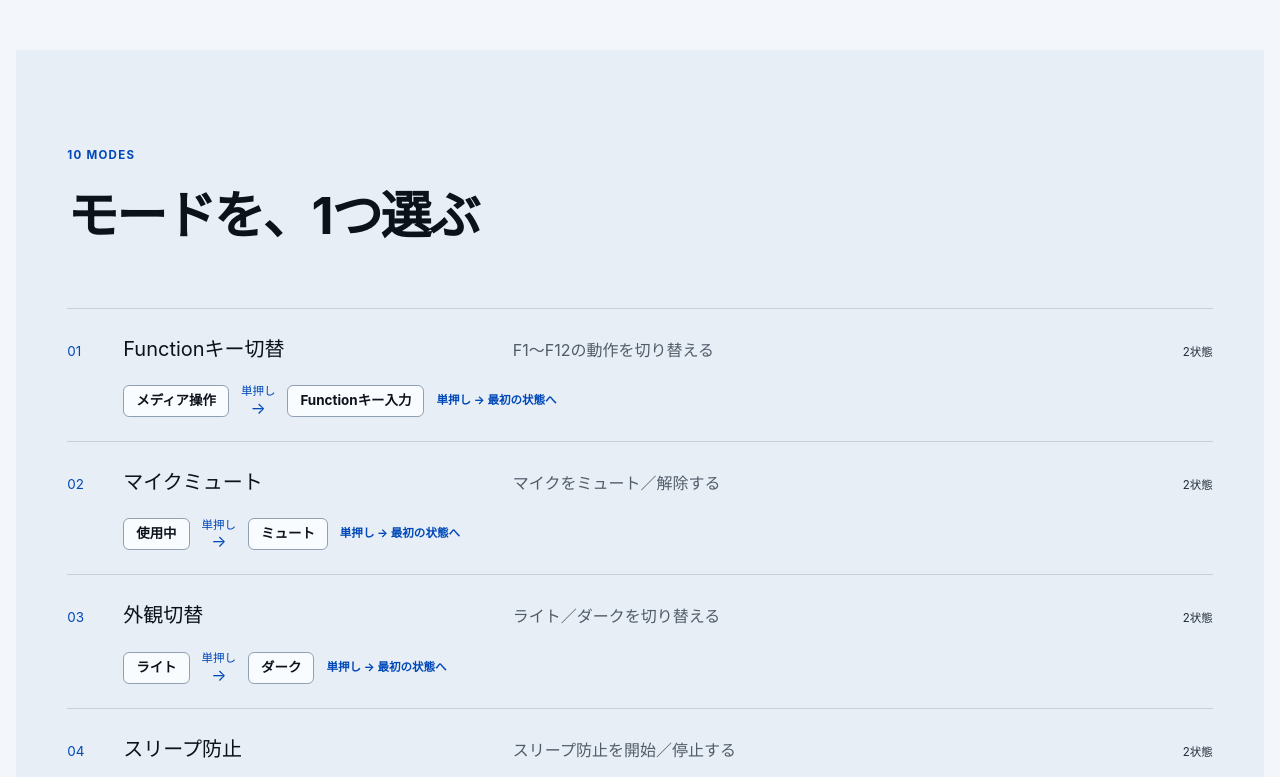
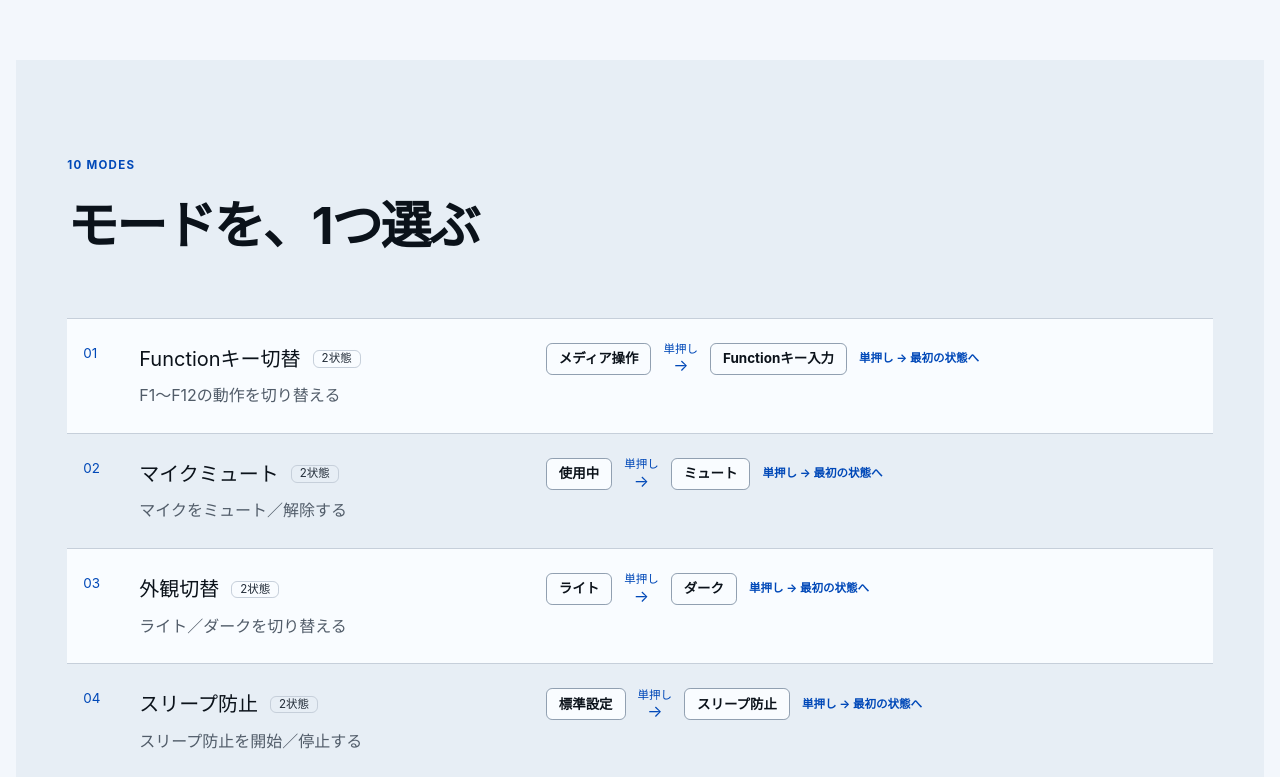
Before and after one commit to mumei/capswitch-website, a Next.js app: page / in a window 1280 px wide. Shown: the part 2709-3486 px from the top of the page. Built offline with nearby package versions, Linux system fonts and the light colour scheme.

Commit message:
Clarify mode selection and flow

```diff
--- a/app/globals.css
+++ b/app/globals.css
@@ -151,17 +151,25 @@ h1 { max-width: 12ch; font-size: clamp(2.7rem, 4vw + .5rem, 4.5rem); font-weight
 .modes-section { padding-block: var(--space-3xl); background: var(--color-paper-2); max-width: none; }
 .modes-inner { width: min(100%, calc(var(--content-max) - 2 * var(--page-gutter))); margin-inline: auto; }
 .modes-section .section-intro { max-width: 46rem; }
-.mode-list { margin-top: var(--space-2xl); }
+.mode-list { margin-top: var(--space-2xl); border-top: var(--rule) solid var(--color-rule); }
 .mode-row {
   display: grid; grid-template-columns: 2.5rem minmax(0, 1fr); gap: var(--space-sm) var(--space-md);
-  padding-block: var(--space-lg); border-top: var(--rule) solid var(--color-rule);
+  padding: var(--space-lg) var(--space-md); border-bottom: var(--rule) solid var(--color-rule);
 }
+.mode-row:nth-child(odd) { background: var(--color-panel); }
 .mode-number { color: var(--color-accent-dark); font-family: var(--font-body); font-size: var(--text-sm); }
-.mode-row h3 { font-size: var(--text-md); }
-.mode-row p { grid-column: 2; color: var(--color-muted); }
-.mode-type { grid-column: 2; width: fit-content; color: var(--color-ink-2); font-family: var(--font-body); font-size: var(--text-xs); white-space: nowrap; }
+.mode-summary { min-width: 0; display: grid; gap: var(--space-xs); }
+.mode-heading { display: flex; flex-wrap: wrap; align-items: center; gap: var(--space-sm); }
+.mode-heading h3 { font-size: var(--text-md); }
+.mode-summary p { color: var(--color-muted); }
+.mode-type {
+  width: fit-content; padding: var(--space-3xs) var(--space-xs);
+  border: var(--rule) solid var(--color-rule); border-radius: var(--radius-sm);
+  color: var(--color-ink-2); font-family: var(--font-body); font-size: var(--text-xs);
+  line-height: 1; white-space: nowrap;
+}
 .mode-transition {
-  grid-column: 2; min-width: 0; margin-top: var(--space-xs);
+  grid-column: 2; min-width: 0;
   display: flex; flex-wrap: wrap; align-items: center; gap: var(--space-sm) var(--space-md);
 }
 .transition-track { min-width: 0; display: flex; flex-wrap: wrap; align-items: center; gap: var(--space-sm); }
@@ -220,9 +228,8 @@ h1 { max-width: 12ch; font-size: clamp(2.7rem, 4vw + .5rem, 4.5rem); font-weight
   .tour-chapter-menu .tour-screenshot { width: min(100%, 32rem); justify-self: start; }
   .tour-action { grid-template-columns: minmax(12rem, .6fr) minmax(0, 1.4fr); align-items: center; }
   .caps-lock-flow { grid-template-columns: minmax(0, 1fr) auto minmax(0, 1fr) auto minmax(0, 1fr); align-items: center; }
-  .mode-row { grid-template-columns: 2.5rem minmax(11rem, .8fr) minmax(0, 1.4fr) auto; align-items: baseline; }
-  .mode-row p, .mode-type { grid-column: auto; }
-  .mode-transition { grid-column: 2 / -1; }
+  .mode-row { grid-template-columns: 2.5rem minmax(14rem, .75fr) minmax(0, 1.25fr); align-items: start; }
+  .mode-transition { grid-column: 3; }
   .led-row { grid-template-columns: .65fr 1.35fr 1fr; gap: var(--space-lg); }
   .price-section { grid-template-columns: minmax(0, 1fr) minmax(0, 1fr); }
 }
--- a/app/page.tsx
+++ b/app/page.tsx
@@ -175,10 +175,10 @@ export default function Home() {
               </div>
             </div>
             <figure className="tour-screenshot">
-            <Image
-              src="/capswitch-settings.png"
-              width="1936"
-              height="1360"
+              <Image
+                src="/capswitch-settings.png"
+                width="1012"
+                height="724"
               loading="lazy"
               alt="Capswitchの設定画面。左側に一般、入力、モード、表示、ライセンス、診断のメニューが並ぶ"
             />
@@ -257,7 +257,13 @@ export default function Home() {
             {modes.map((mode, index) => (
               <article className="mode-row" role="listitem" key={mode.name}>
                 <span className="mode-number">{String(index + 1).padStart(2, "0")}</span>
-                <h3>{mode.name}</h3><p>{mode.description}</p><span className="mode-type">{mode.type}</span>
+                <div className="mode-summary">
+                  <div className="mode-heading">
+                    <h3>{mode.name}</h3>
+                    <span className="mode-type">{mode.type}</span>
+                  </div>
+                  <p>{mode.description}</p>
+                </div>
                 <ModeTransition mode={mode} />
               </article>
             ))}
```
Also changed, not shown: public/capswitch-settings.png, 1 other file (tests, documents, lock files or other folders).
